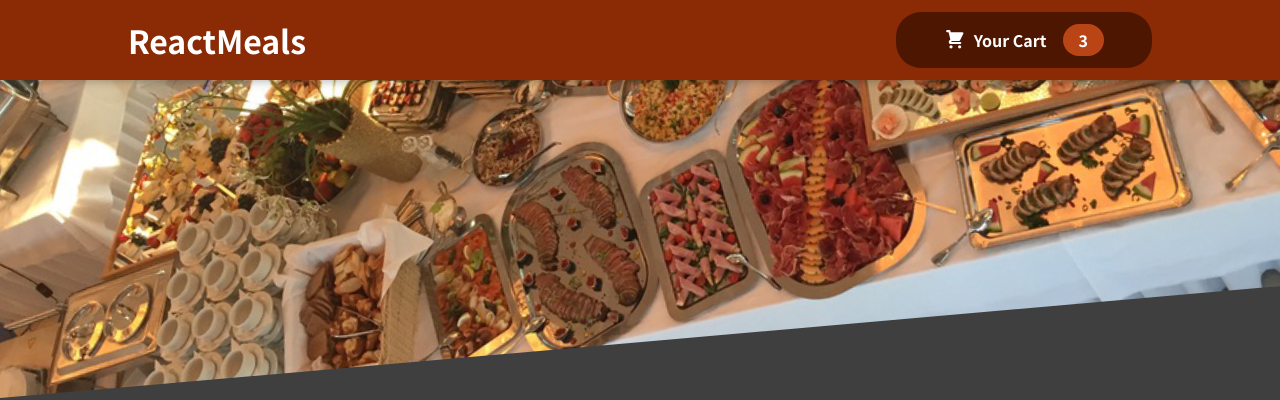
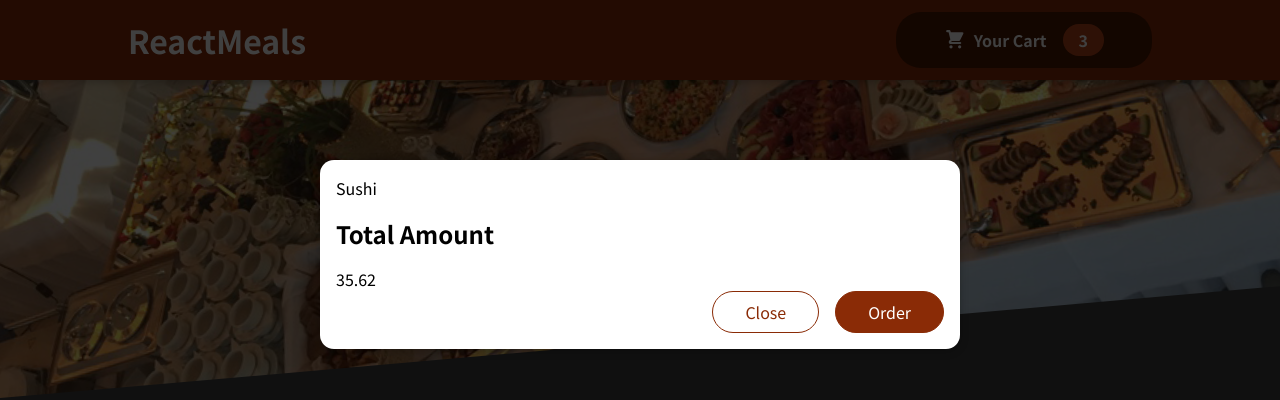
Before and after one commit to rpliszka1987/food-order-app, a React (Create React App) app: page / in a window 1280 px wide. Shown: the top 400 px of the page. Built offline with nearby package versions, Linux system fonts and the light colour scheme.

Commit message:
Got modal to display on the page. Need to have it show up when clicked and closed when clicked close

```diff
--- a/src/App.js
+++ b/src/App.js
@@ -1,10 +1,12 @@
 import React, { Fragment } from "react";
 import Header from "./components/Layout/Header";
 import Meals from "./components/Meals/Meals";
+import Cart from "./components/Cart/Cart";
 
 function App() {
   return (
     <Fragment>
+      <Cart />
       <Header />
       <main>
         <Meals />
--- a/src/components/Cart/Cart.js
+++ b/src/components/Cart/Cart.js
@@ -1,4 +1,5 @@
 import React from "react";
+import Modal from "../UI/Modal";
 import classes from "./Cart.module.css";
 
 const Cart = (props) => {
@@ -12,7 +13,7 @@
   );
 
   return (
-    <div>
+    <Modal>
       {cartItems}
       <div>
         <span className={classes.total}>Total Amount</span>
@@ -22,7 +23,7 @@
         <button className={classes["button--alt"]}>Close</button>
         <button className={classes.button}>Order</button>
       </div>
-    </div>
+    </Modal>
   );
 };
 
--- a/src/components/UI/Modal.js
+++ b/src/components/UI/Modal.js
@@ -16,7 +16,7 @@
 };
 
 // select the elemt with id to display the modal helper.
-const portalElement = document.getElementsById("overlays");
+const portalElement = document.getElementById("overlays");
 
 const Modal = (props) => {
   return (
```
